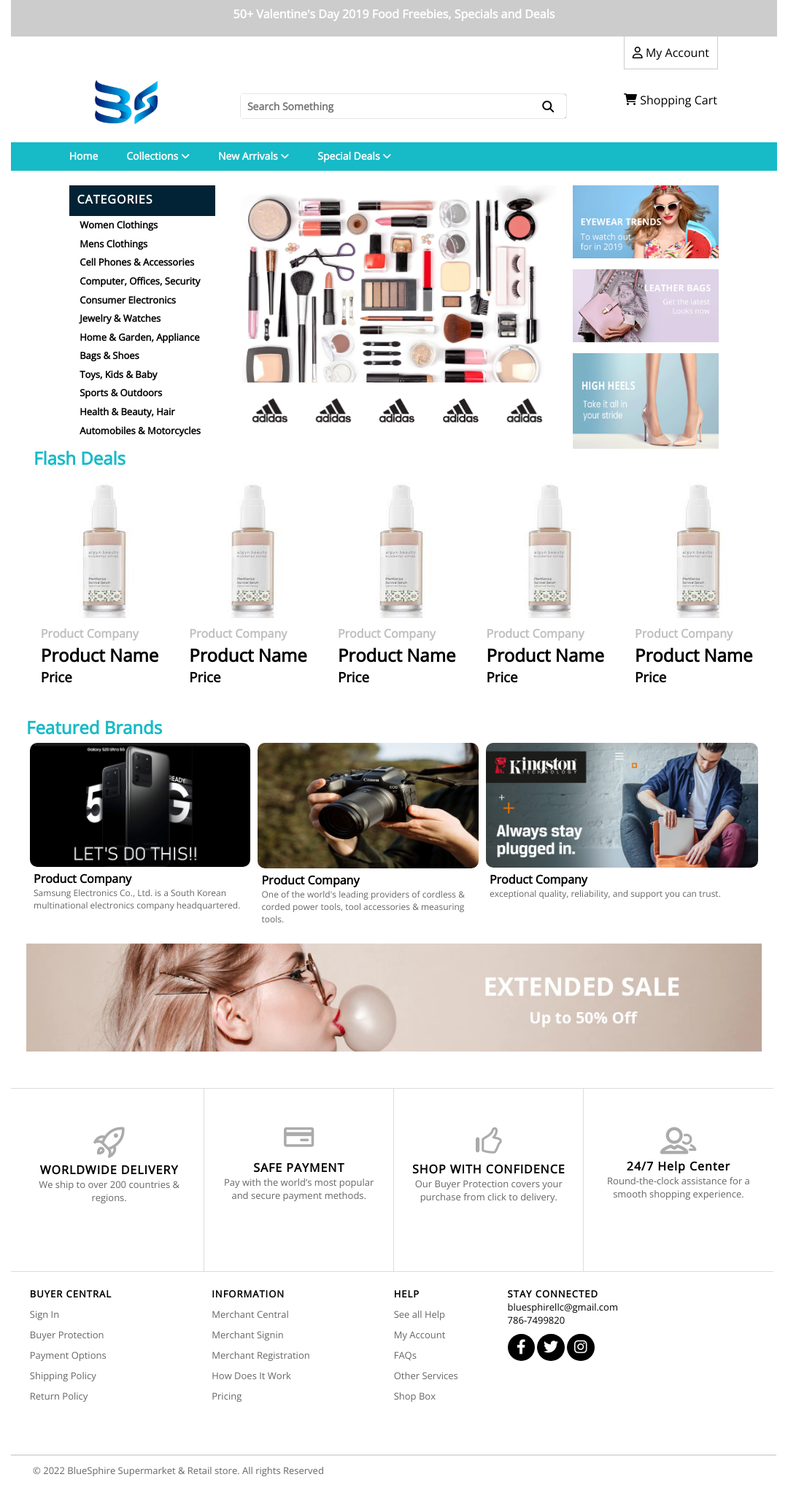
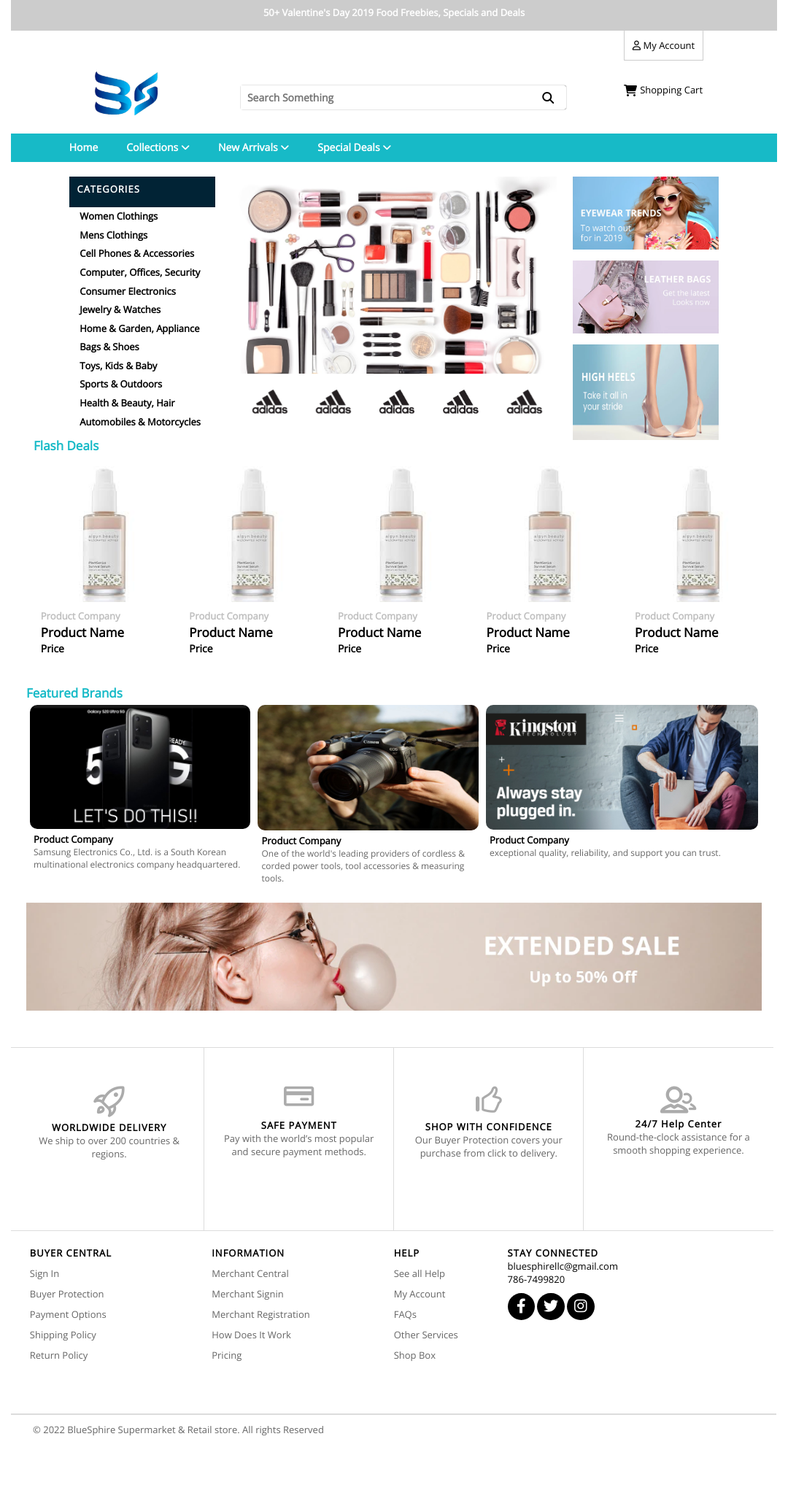
Before and after one commit to kashanButt/bluesphire, a PHP site: page /projects/ in a window 1080 px wide. Shown: the whole page at 73% size. After the commit the page ends 1968 px from the top, so only its background shows below. Run offline with PHP 8.4, Linux system fonts and the light colour scheme; data that the repository does not hold is empty.

Commit message:
minor footer changes

```diff
--- a/css/footer.css
+++ b/css/footer.css
@@ -122,4 +122,7 @@
     #footer #stayConnected i{
         width: 11%;
     }
+    #footer #copyright{
+        height: 28px;
+    }
 }
--- a/css/header.css
+++ b/css/header.css
@@ -151,6 +151,15 @@
 }
 
 @media(min-width:1000px) and (max-width:1100px) {
+    #header #tagline{
+        max-height: 42px;
+    }
+    #header #tagline p{
+        font-size: 13px;
+    }
+    #header #upperNav ul li{
+        font-size: 13px;
+    }
     #header #search .searchBar .bar{
         height: 33px;
         margin-top: 6.5%;
@@ -163,6 +172,9 @@
         padding-top: 18%;
         font-size: 16px;
     }
+    #header #search .shoppingCart p{
+        font-size: 13px;
+    }
     #header #mainNav{
         height: 39px;
     }
--- a/css/main.css
+++ b/css/main.css
@@ -27,4 +27,18 @@ a{
     #container{
         width: 1050px;
     }
+    h2{
+        font-size: 17px;
+    }
+    h3{
+        font-size: 14px;
+    }
+    h4{
+        font-size: 13px;
+    }
 }
+@media(min-width:900px) and (max-width:1000px){
+    #container{
+        width: 900px;
+    }
+}
```
